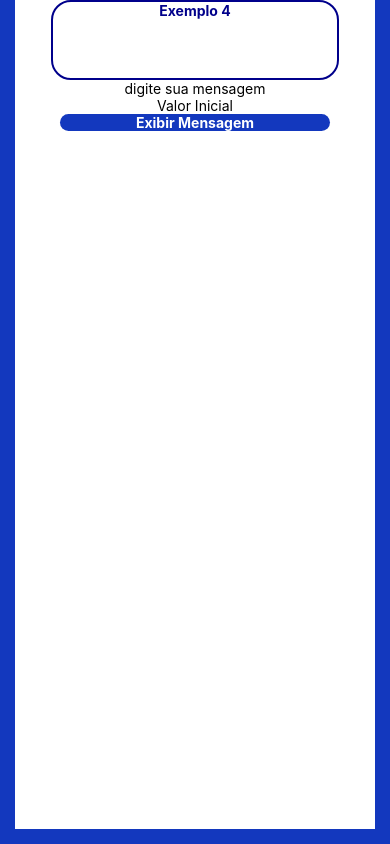
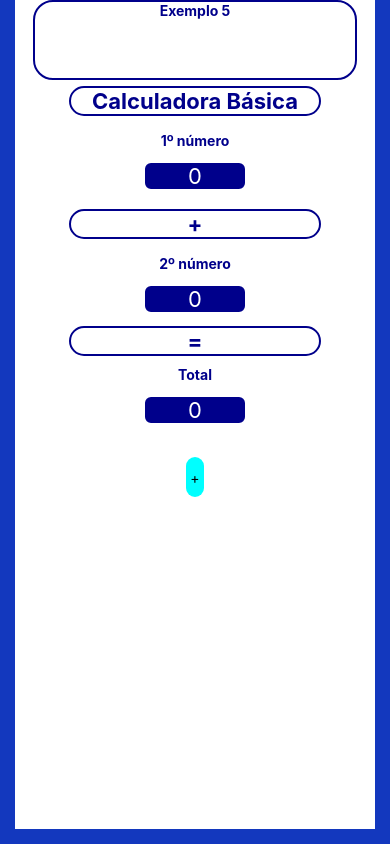
Before and after one commit to joaoromeira-etec/aula-introducao-expo, a React Native app: screen / in a window 390 px wide. Built offline with nearby package versions, Linux system fonts and the light colour scheme; what react-native-responsive-fontsize would draw is missing.

Commit message:
exemplo 5 calculadora

```diff
--- a/App.js
+++ b/App.js
@@ -7,6 +7,7 @@ import Exemplo01 from './src/exemplos/ex01';
 import Exemplo02 from './src/exemplos/ex02';
 import Exemplo03 from './src/exemplos/ex03';
 import Exemplo04 from './src/exemplos/ex04';
+import Exemplo05 from './src/exemplos/ex05';
 
 // Atividades
 import Atividade01 from './src/atividades/atv01';
@@ -19,7 +20,7 @@ import Atividade03  from './src/atividades/atv03';
 export default function App() {
   return (
     <View style={styles.container}>
-      <Exemplo04 />
+      <Exemplo05 />
       <StatusBar style="auto" />
     </View>
   );
--- /dev/null
+++ b/src/exemplos/ex05/index.js
@@ -0,0 +1,60 @@
+import { View, Text, TextInput, TouchableOpacity } from 'react-native';
+
+import styles from './styles'
+import { useState } from 'react';
+
+export default function Exemplo05() {
+
+    const [n1, setN1] = useState(0);
+    const [n2, setN2] = useState(0);
+    const [total, setTotal] = useState(0);
+
+    function Soma() {
+        const conta = parseInt(n1) + parseInt(n2);
+        setTotal(conta.toString());
+    }
+
+    return(
+        <View style={styles.container}>
+            <Text style={styles.titulo}>Exemplo 5</Text>
+
+            <Text style={styles.txtSaida}> Calculadora Básica </Text>
+
+
+
+            <Text style={styles.textLabel}> 1º número </Text>
+            <TextInput
+                style={styles.txtEntrada}
+                onChangeText={ (entrada) => setN1(entrada) }
+                value={n1}
+            />
+
+
+            <Text style={styles.txtSaida}> + </Text>
+
+
+            <Text style={styles.textLabel}> 2º número </Text>
+            <TextInput
+                style={styles.txtEntrada}
+                onChangeText={ (entrada) => setN2(entrada) }
+                value={n2}
+            />
+
+
+            <Text style={[styles.txtSaida, {margin: 0}]}> = </Text>
+
+
+            <Text style={styles.textLabel}> Total </Text>
+            <TextInput
+                style={styles.txtEntrada}
+                editable={false}
+                value={total}
+            />
+
+
+            <TouchableOpacity style={ styles.button } onPress={() => Soma()}>
+                <Text style={styles.textButton}> + </Text>
+            </TouchableOpacity>
+        </View>
+    );
+}
--- /dev/null
+++ b/src/exemplos/ex05/styles.js
@@ -0,0 +1,82 @@
+import { StyleSheet } from "react-native";
+import { RFPercentage, RFValue } from "react-native-responsive-fontsize";
+
+const styles = StyleSheet.create(
+    {
+        container: {
+            flex: 1,
+            backgroundColor: 'white',
+            alignItems: 'center',
+
+
+
+        },
+        titulo: {
+            fontSize: RFPercentage(5),
+            fontWeight: 'bold',
+            color: 'darkblue',
+            margin: RFPercentage(5),
+            borderWidth: 2,
+            borderRadius: 20,
+            borderColor: 'darkblue',
+            textAlign: 'center',
+            textAlignVertical: 'center',
+            width: '90%',
+            height: 80,
+        },
+
+
+
+        txtSaida: {
+            margin: 6,
+            fontSize: 22,
+            fontWeight: 'bold',
+            textAlign: 'center',
+            color: 'darkblue',
+            borderWidth: 2,
+            borderRadius: 20,
+            borderColor: 'darkblue',
+            textAlign: 'center',
+            textAlignVertical: 'center',
+            width: '70%',
+        },
+
+        txtEntrada: {
+            backgroundColor: 'darkblue',
+            borderWidth: 4,
+            textAlign: 'center',
+            textAlignVertical: 'center',
+            fontSize: 22,
+            borderColor: 'white',
+            height: RFPercentage(6),
+            color: 'white',
+            borderRadius: 10,
+            marginTop: 10,
+            marginBottom: 10,
+            width: '30%',
+        },
+
+        button: {
+            backgroundColor: 'cyan',
+            height: 40,
+            justifyContent: 'center',
+            borderRadius: 10,
+            marginTop: 20,
+        },
+
+        textButton: {
+            fontSize: RFPercentage(3),
+            color: 'black',
+            textAlign: 'center',
+        },
+
+        textLabel: {
+            fontSize: RFPercentage(2),
+            fontWeight: 'bold',
+            color: 'darkblue',
+            marginTop: 10,
+        },
+}
+);
+
+export default styles;
```
